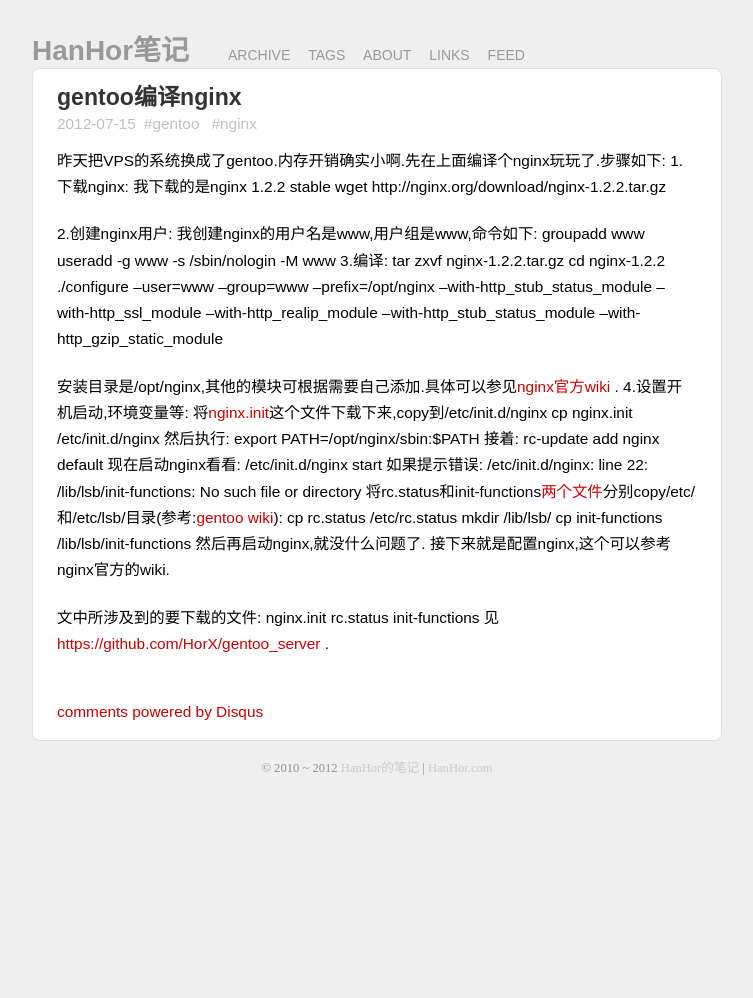
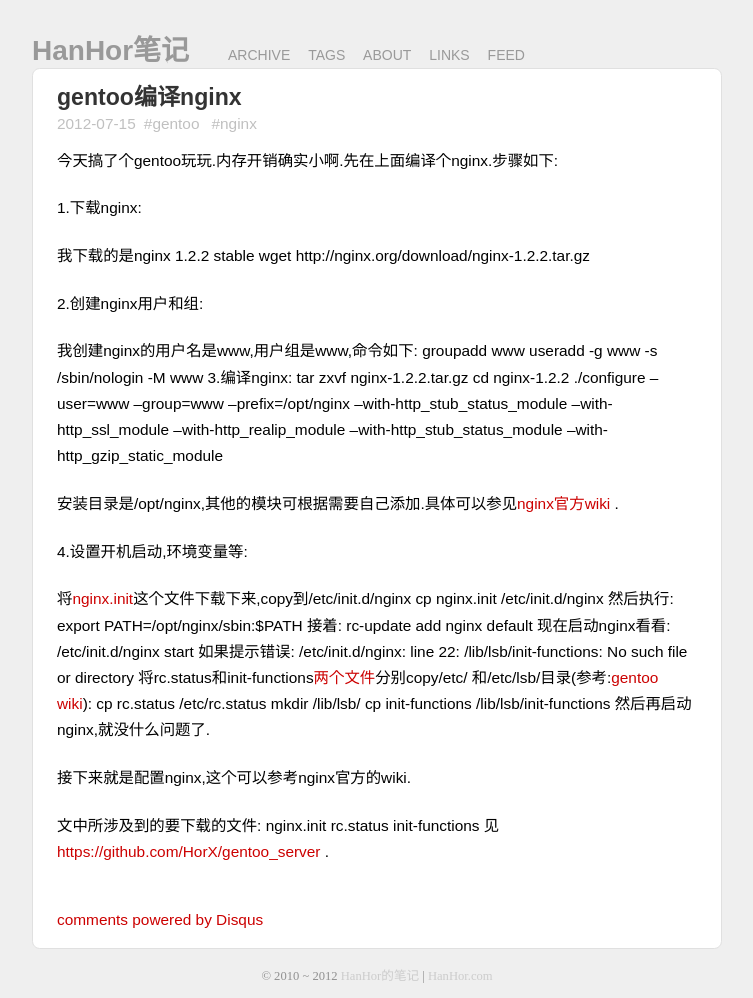
Before and after one commit to sapolang/lxyz.github.com, a Jekyll site: the page built from _posts/2012-07-15-compile-nginx-on-gentoo.md, in a window 1280 px wide. Shown: the whole page, without its empty margins (263-1016 px from the left). Built offline with Jekyll 4.4.1, drawn with Linux system fonts in a browser that asks for light colours; some web fonts are replaced; Markdown is read by kramdown in place of the engine named in the settings; comment, search, counter and statistics services are not loaded; before the commit the page ends 900 px from its top, so only the background shows below that.

Commit message:
add post 2012-07-16-compile-mysql-on-gentoo.md

```diff
--- a/_posts/2012-07-15-compile-nginx-on-gentoo.md
+++ b/_posts/2012-07-15-compile-nginx-on-gentoo.md
@@ -5,22 +5,27 @@ tags:
  - gentoo
  - nginx
 ---
-  昨天把VPS的系统换成了gentoo.内存开销确实小啊.先在上面编译个nginx玩玩了.步骤如下:
+  今天搞了个gentoo玩玩.内存开销确实小啊.先在上面编译个nginx.步骤如下:
+
 1.下载nginx:
+
 我下载的是nginx 1.2.2 stable
     wget http://nginx.org/download/nginx-1.2.2.tar.gz
 
-2.创建nginx用户:
+2.创建nginx用户和组:
+
 我创建nginx的用户名是www,用户组是www,命令如下:
     groupadd www
     useradd -g www -s /sbin/nologin -M www
-3.编译:
+3.编译nginx:
     tar zxvf nginx-1.2.2.tar.gz
     cd nginx-1.2.2
     ./configure --user=www --group=www --prefix=/opt/nginx --with-http_stub_status_module --with-http_ssl_module --with-http_realip_module --with-http_stub_status_module --with-http_gzip_static_module
 
 安装目录是/opt/nginx,其他的模块可根据需要自己添加.具体可以参见[nginx官方wiki](http://wiki.nginx.org/Modules) .
+
 4.设置开机启动,环境变量等:
+
 将[nginx.init](https://github.com/HorX/gentoo_server)这个文件下载下来,copy到/etc/init.d/nginx
     cp nginx.init /etc/init.d/nginx
 然后执行:
@@ -36,6 +41,7 @@ tags:
     mkdir /lib/lsb/
     cp init-functions /lib/lsb/init-functions
 然后再启动nginx,就没什么问题了.
+
 接下来就是配置nginx,这个可以参考nginx官方的wiki.
 
 文中所涉及到的要下载的文件:
```
Also changed, not shown: _posts/2012-07-16-compile-mysql-on-gentoo.md (+6 -0 lines).
